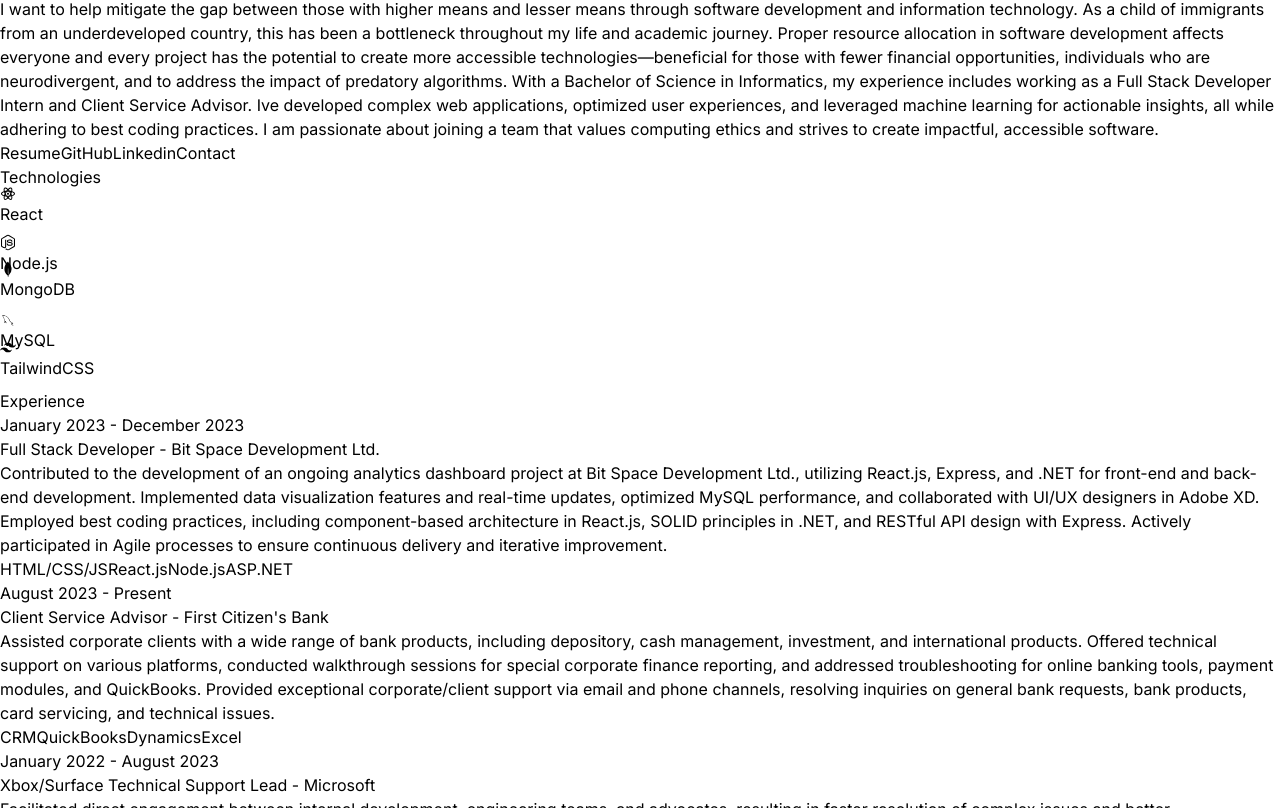
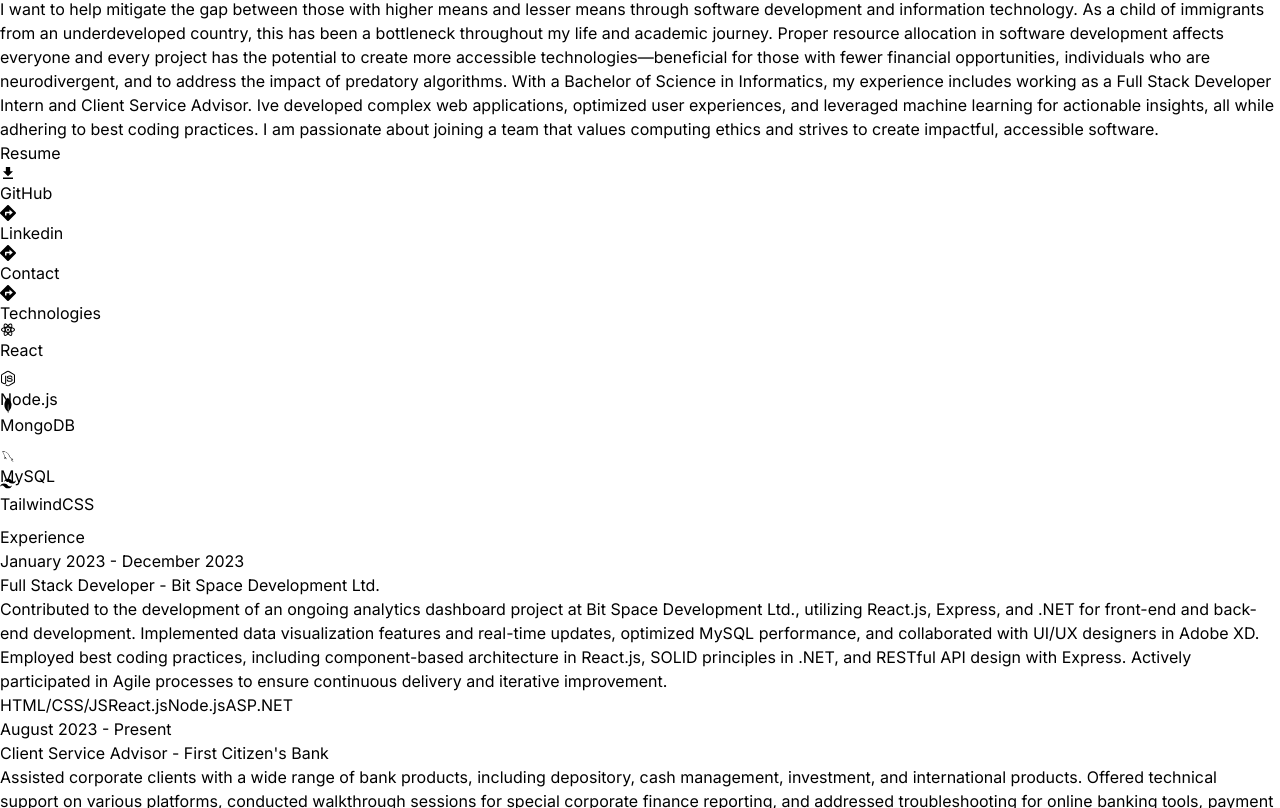
Before and after one commit to bmonten3/bmontenegro-portfolio, a React (Vite) app: page / in a window 1280 px wide. Shown: the part 1712-2520 px from the top of the page. Built offline with nearby package versions, Linux system fonts and the light colour scheme.

Commit message:
redirect icons

```diff
--- a/src/components/About.jsx
+++ b/src/components/About.jsx
@@ -2,6 +2,8 @@
 import { ABOUT_TEXT } from '../constants';
 import { motion } from "framer-motion"
 import BrianResume from '../assets/BrianMontenegro_Resume_2024.pdf'
+import { IoMdDownload } from "react-icons/io";
+import { FaDirections } from "react-icons/fa";
 
 const About = () => {
     return (
@@ -36,18 +38,18 @@
                             <p className='my-2 max-w-xl py-6'>{ABOUT_TEXT}
                             </p>
                         </div>
-                        <div className='flex justify-center lg:justify-start'>
-                        <a href={BrianResume} download="brianMontenegroResume2024.pdf" className='mr-2 mt-4 rounded bg-neutral-900 px-2 py-1 text-m font-medium'>
-                                Resume
+                        <div className='flex flex-wrap lg:flex-row justify-center lg:justify-start'>
+                        <a href={BrianResume} download="brianMontenegroResume2024.pdf" className='flex items-center sm:justify-center mr-4 mt-4 rounded bg-neutral-900 px-2 py-1 text-m font-medium'>
+                                Resume<IoMdDownload className='ml-1' />
                         </a>
-                        <a href='https://github.com/bmonten3' className='mr-2 mt-4 rounded bg-neutral-900 px-2 py-1 text-m font-medium'>
-                                GitHub
+                        <a href='https://github.com/bmonten3' className='flex items-center mr-4 mt-4 rounded bg-neutral-900 px-2 py-1 text-m font-medium'>
+                                GitHub<FaDirections className='ml-1'/>
                         </a>
-                        <a href='https://www.linkedin.com/in/brian-montenegro-774814230/' className='mr-2 mt-4 rounded bg-neutral-900 px-2 py-1 text-m font-medium'>
-                                Linkedin
+                        <a href='https://www.linkedin.com/in/brian-montenegro-774814230/' className='flex items-center mr-4 mt-4 rounded bg-neutral-900 px-2 py-1 text-m font-medium'>
+                                Linkedin<FaDirections className='ml-1'/>
                         </a>
-                        <a href="#contact" className='mr-2 mt-4 rounded bg-neutral-900 px-2 py-1 text-m font-medium'>
-                                Contact
+                        <a href="#contact" className='flex items-center mr-4 mt-4 rounded bg-neutral-900 px-2 py-1 text-m font-medium'>
+                                Contact<FaDirections className='ml-1'/>
                         </a>
                         </div>
                 </motion.div>
--- a/src/components/Hero.jsx
+++ b/src/components/Hero.jsx
@@ -22,7 +22,7 @@
                         variants={container(1)}
                         animate="visible"
                         initial="hidden"
-                        className='pb-16 text-4xl font-thin tracking-tight lg:mt-16 lg:text-8xl'>
+                        className='pb-16 text-4xl font-thin tracking-tight lg:mt-8 lg:text-8xl'>
                             Brian Montenegro
                         </motion.h1>
                         <motion.span
--- a/src/components/Navbar.jsx
+++ b/src/components/Navbar.jsx
@@ -4,7 +4,7 @@
 
 const Navbar = () => {
     return (
-        <nav className="mb-12 flex items-center justify-between py-6">
+        <nav className="mb-10 flex items-center justify-between py-6 lg:mb-1">
             <div className="flex flex-shrink-0 items-center">
                 <img className='mx-2 w-10' src={logo} alt="logo" />
             </div>
```
